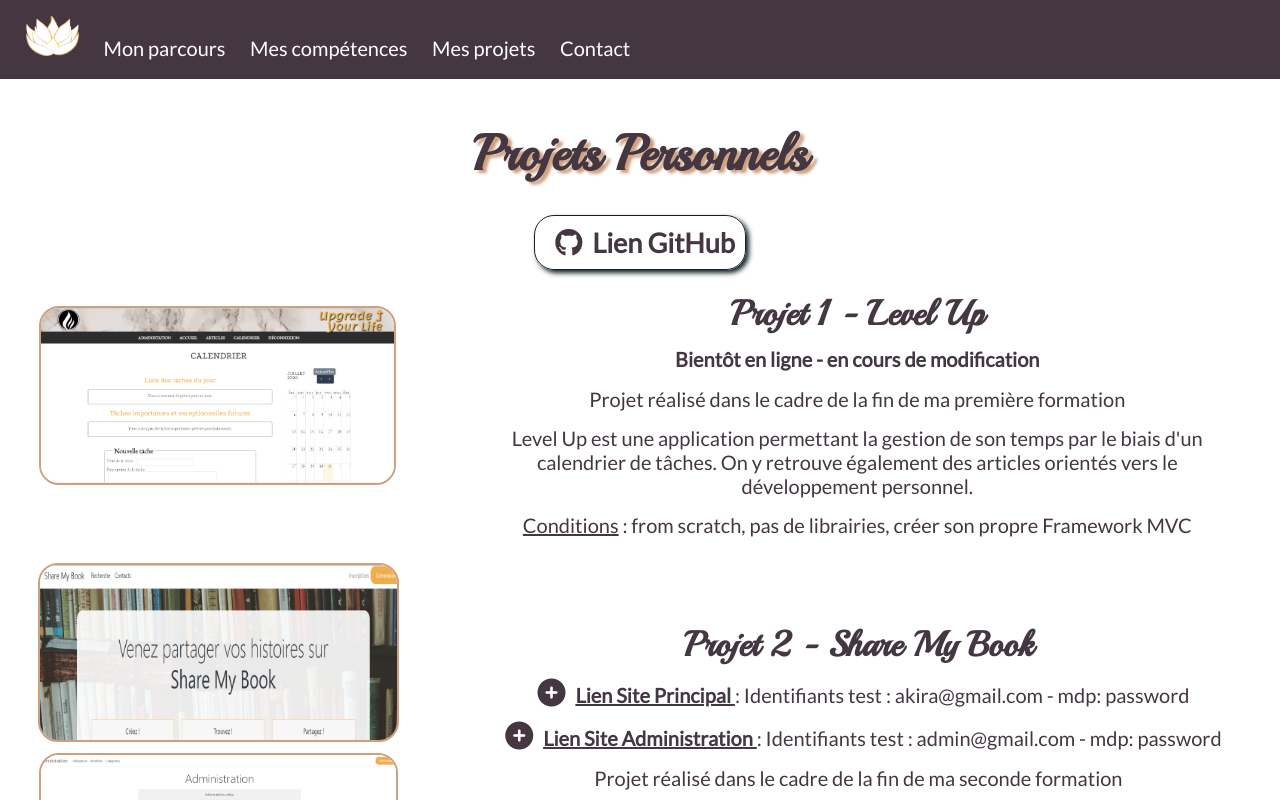
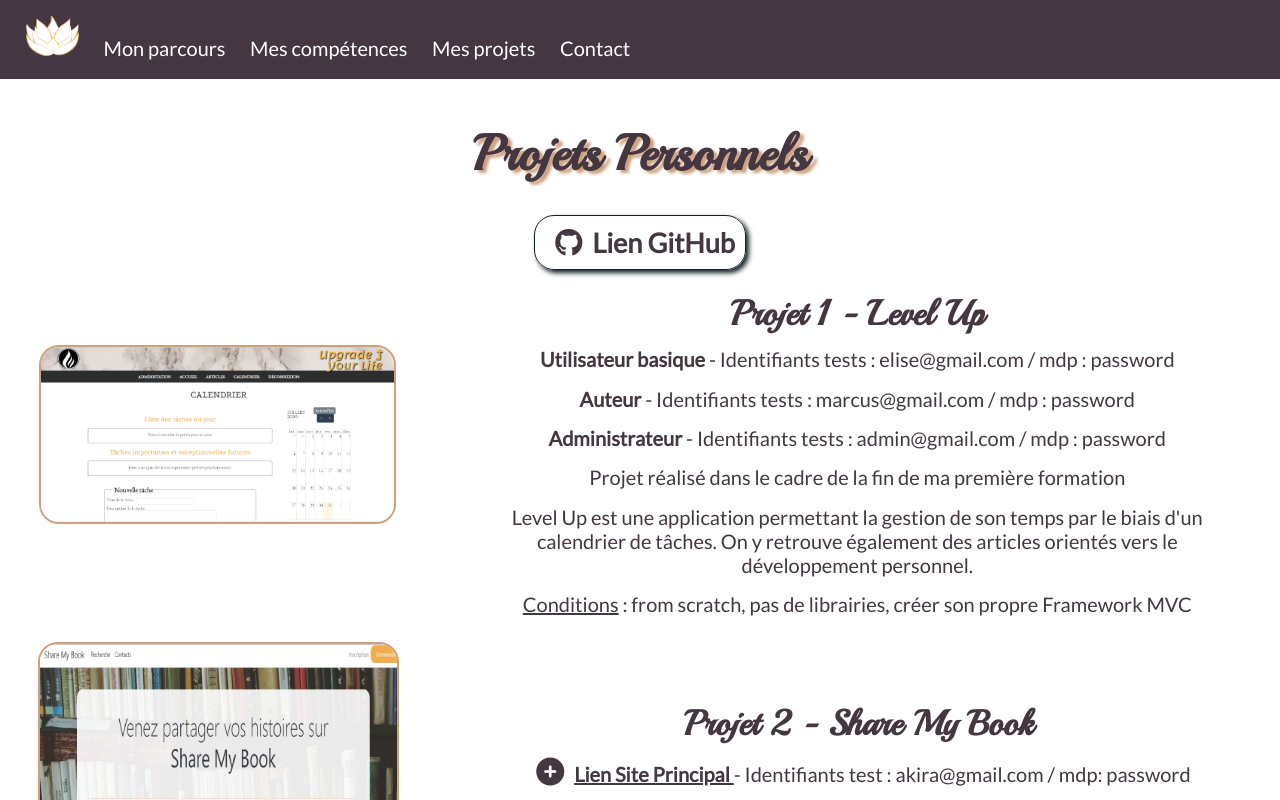
Before and after one commit to elahaye/Site-Personel, an Angular app: page /projects in a window 1280 px wide. Shown: the top 800 px of the page. Built offline with nearby package versions, Linux system fonts and the light colour scheme.

Commit message:
Adding project 1 - projects section update

```diff
--- a/src/app/projects.component.ts
+++ b/src/app/projects.component.ts
@@ -15,7 +15,18 @@ import { environment } from '../environments/environment';
           <a href="#"><img src="assets/projet1.png" alt="Projet 1" /></a>
           <div class="flex-column">
             <a href="#"><h4>Projet 1 - Level Up</h4></a>
-            <p><strong>Bientôt en ligne - en cours de modification</strong></p>
+            <p>
+              <strong>Utilisateur basique</strong> - Identifiants tests :
+              elise@gmail.com / mdp : password
+            </p>
+            <p>
+              <strong>Auteur</strong> - Identifiants tests : marcus@gmail.com /
+              mdp : password
+            </p>
+            <p>
+              <strong>Administrateur</strong> - Identifiants tests :
+              admin@gmail.com / mdp : password
+            </p>
             <p>
               Projet réalisé dans le cadre de la fin de ma première formation
             </p>
@@ -47,13 +58,13 @@ import { environment } from '../environments/environment';
               <strong class="underline"
                 ><i class="fas fa-plus-circle"></i>Lien Site Principal
               </strong>
-              : Identifiants test : akira@gmail.com - mdp: password
+              - Identifiants test : akira@gmail.com / mdp: password
             </a>
             <a [href]="env.lienShareMyBookAdmin">
               <strong class="underline"
                 ><i class="fas fa-plus-circle"></i>Lien Site Administration
               </strong>
-              : Identifiants test : admin@gmail.com - mdp: password
+              - Identifiants test : admin@gmail.com / mdp: password
             </a>
             <p>
               Projet réalisé dans le cadre de la fin de ma seconde formation
@@ -64,7 +75,7 @@ import { environment } from '../environments/environment';
             </p>
             <p>
               <span class="underline">Conditions</span> : from scratch, Front
-              ANGULAR et Back SYMFONY
+              ANGULAR et Back SYMFONY, 10 jours
             </p>
           </div>
         </div>
```
